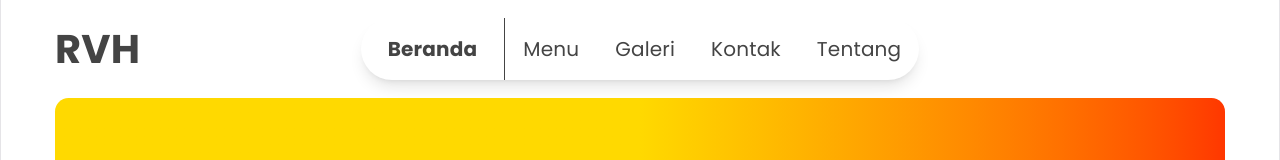
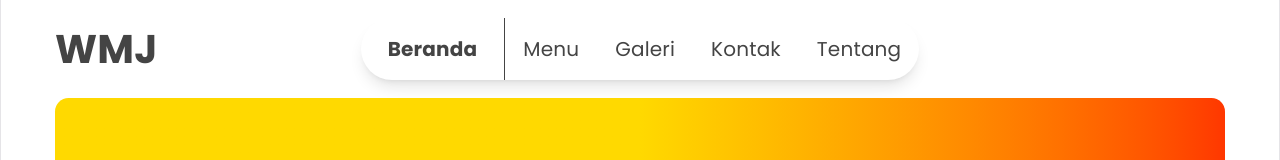
Before and after one commit to ResyinRVH/wmj-landing-pages, a React (Vite) app: page / in a window 1280 px wide. Shown: the top 160 px of the page. Built offline with nearby package versions, Linux system fonts and the light colour scheme.

Commit message:
update logo

```diff
--- a/src/sections/Navbar.tsx
+++ b/src/sections/Navbar.tsx
@@ -7,7 +7,7 @@ export const Navbar = () => {
         <div className=" w-[95%] md:w-[80%] lg:w-[1170px] mx-auto rounded-xl grid grid-cols-4 flex">
           {/* logo */}
           <div className="text-[#444444] flex items-center justify-start">
-            <h1 className=" font-bold text-[40px]">RVH</h1>
+            <h1 className=" font-bold text-[40px]">WMJ</h1>
           </div>
 
           {/* desktop version */}
```
